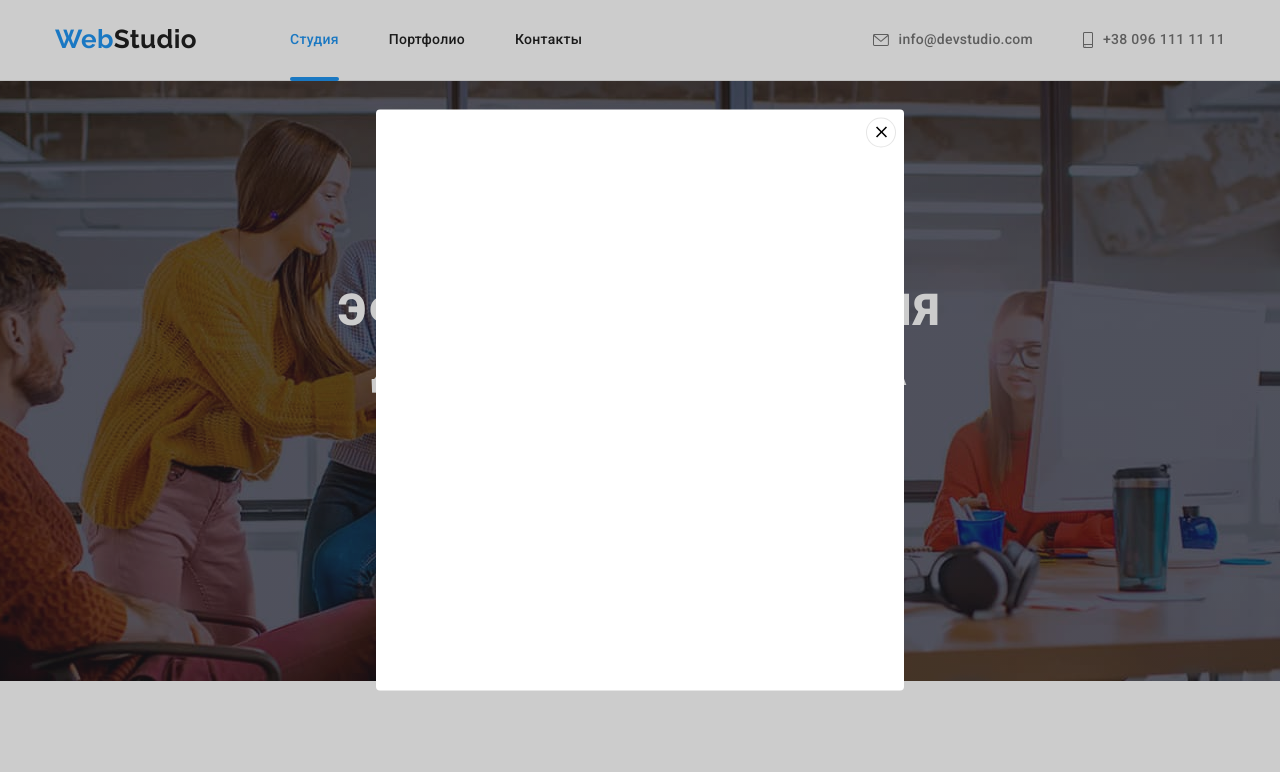
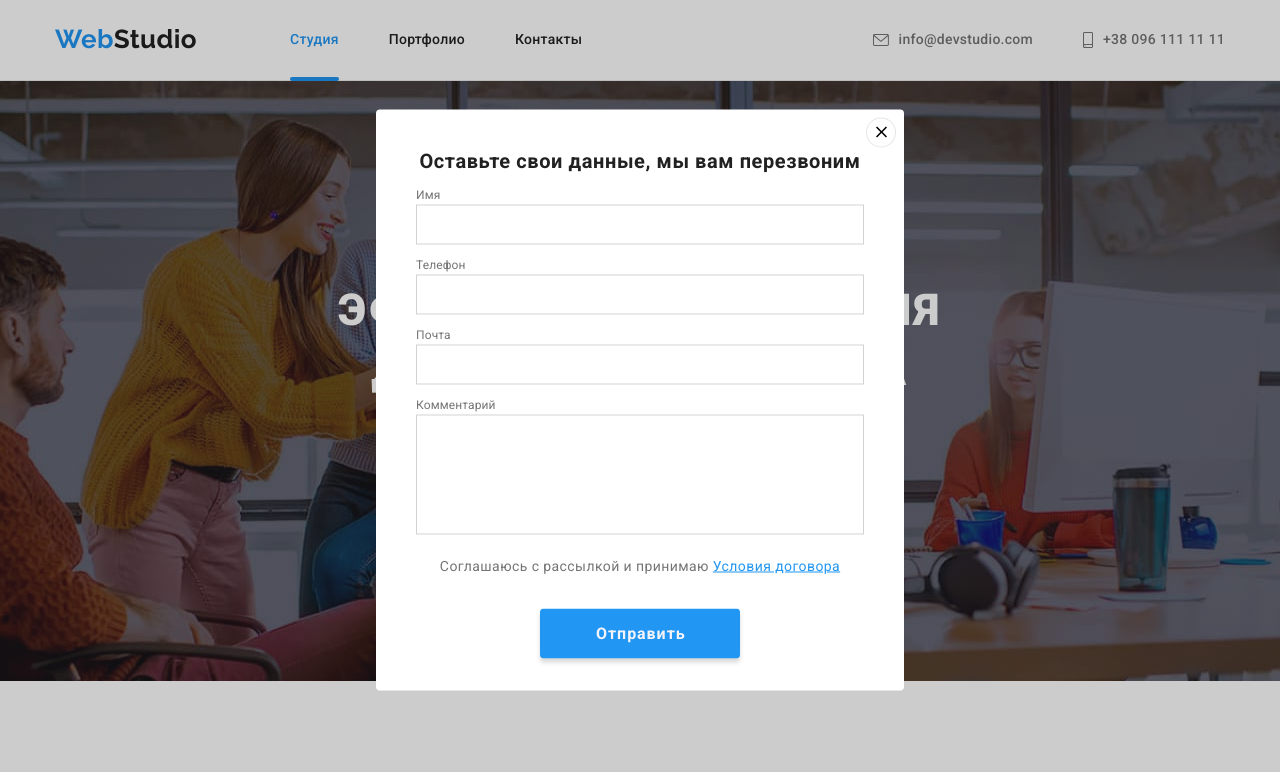
Before and after one commit to yuriipol/goit-markup-hw-06, a plain HTML site: page index.html in a window 1280 px wide. Both pictures are taken after a click on the button "Заказать услугу". Shown: the top 772 px of the page. Drawn offline with nearby package versions, Linux system fonts and the light colour scheme.

Commit message:
Style form

```diff
--- a/css/styles.css
+++ b/css/styles.css
@@ -817,7 +817,9 @@ body {
   transform: translatey(0);
   opacity: 1;
 } */
+
 /* Style modal window */
+/* Create backdrop  */
 .backdrop {
   position: fixed;
   top: 0;
@@ -830,13 +832,20 @@ body {
   opacity: 1;
   transition: opacity 2500ms cubic-bezier(0.4, 0, 0.2, 1);
 }
+/* end create backdrop */
+
+/* Скрываем его через прозрачность и делаем доступ
+до страницы сайта  */
 .backdrop.is-hidden {
   opacity: 0;
   pointer-events: none;
 }
+/* Делаем трансформацию  */
 .backdrop.is-hidden .modal {
   transform: translate(-50%, -50%) scale(0.9);
 }
+/* создаем и позиционируем модалку к backdrop, центрируем
+и делаем трансформацию  */
 .modal {
   position: absolute;
   top: 50%;
@@ -845,12 +854,13 @@ body {
 
   width: 528px;
   height: 581px;
-  padding: 20px;
+  /* padding: 8px; */
   background-color: #fff;
   border-radius: 4px;
 
   transition: transform 2500ms cubic-bezier(0.4, 0, 0.2, 1);
 }
+/* Style button close */
 .button-close {
   position: absolute;
   top: 8px;
@@ -873,3 +883,99 @@ body {
   width: 18px;
   height: 18px;
 }
+/* End style button close */
+
+/* Style form modal  */
+.modal-title {
+  margin-top: 40px;
+  margin-bottom: 12px;
+
+  font-weight: 700;
+  font-size: 20px;
+  line-height: 1.15;
+  text-align: center;
+  letter-spacing: 0.03em;
+
+  color: var(--primary-text-color);
+}
+/* Style form */
+.form {
+  display: flex;
+  flex-direction: column;
+  padding-left: 40px;
+  padding-right: 40px;
+}
+.label {
+  font-weight: 400;
+  font-size: 12px;
+  line-height: 1.67;
+  letter-spacing: 0.01em;
+
+  color: var(--title-text-color);
+}
+.input {
+  width: 100%;
+  height: 40px;
+  margin-bottom: 10px;
+  border: 1px solid rgba(33, 33, 33, 0.2);
+}
+.comment {
+  width: 100%;
+  height: 120px;
+  padding: 12px 16px;
+
+  margin-bottom: 20px;
+}
+
+/* .input:hover,
+.input:focus {
+  border-color: var(--accent-color);
+} */
+/* Style условия договора */
+.checkbox-terms {
+  display: flex;
+  justify-content: center;
+  align-items: center;
+  margin-bottom: 30px;
+}
+.link-terms {
+  text-decoration: none;
+  text-align: center;
+
+  font-weight: 400;
+  font-size: 14px;
+  line-height: 1.71px;
+  letter-spacing: 0.03em;
+
+  color: var(--title-text-color);
+}
+.terms {
+  font-weight: 400;
+  font-size: 14px;
+  line-height: 1.71;
+  letter-spacing: 0.03em;
+  text-decoration-line: underline;
+
+  color: #2196f3;
+}
+
+/* Style modal button отправить */
+.modal-button {
+  width: 200px;
+  height: 50px;
+  padding: 10px 55px;
+
+  margin: 0 auto;
+
+  font-family: inherit;
+  font-weight: 700;
+  font-size: 16px;
+  line-height: 1.88px;
+  letter-spacing: 0.06em;
+  border-radius: 4px;
+  border: 1px solid transparent;
+
+  color: var(--button-color);
+  background-color: var(--accent-color);
+  box-shadow: 0px 4px 4px rgba(0, 0, 0, 0.15);
+}
--- a/index.html
+++ b/index.html
@@ -434,6 +434,37 @@
             <use href="./images/symbol-defs.svg#icon-close"></use>
           </svg>
         </button>
+        <h1 class="modal-title">Оставьте свои данные, мы вам перезвоним</h1>
+        <form class="form">
+          <label for="user-name" class="label">Имя</label>
+          <input type="text" name="user-name" id="user-name" class="input" />
+
+          <label for="tel-number" class="label">Телефон</label>
+          <input type="tel" name="tel-number" id="tel-number" class="input" />
+
+          <label for="email" class="label">Почта</label>
+          <input type="email" name="email" id="email" class="input" />
+
+          <label for="comment" class="label">Комментарий</label>
+          <input type="text" name="comment" id="comment" class="input comment" />
+
+          <div class="checkbox-terms">
+            <label for="terms"></label>
+            <input
+              type="checkbox"
+              name="terms"
+              id="terms"
+              class="checkbox visually-hidden"
+              checked
+            />
+
+            <a href="" class="link-terms"
+              >Соглашаюсь с рассылкой и принимаю <span class="terms">Условия договора</span>
+            </a>
+          </div>
+
+          <button type="submit" class="modal-button">Отправить</button>
+        </form>
       </div>
     </div>
     <script src="./js/model.js"></script>
```
